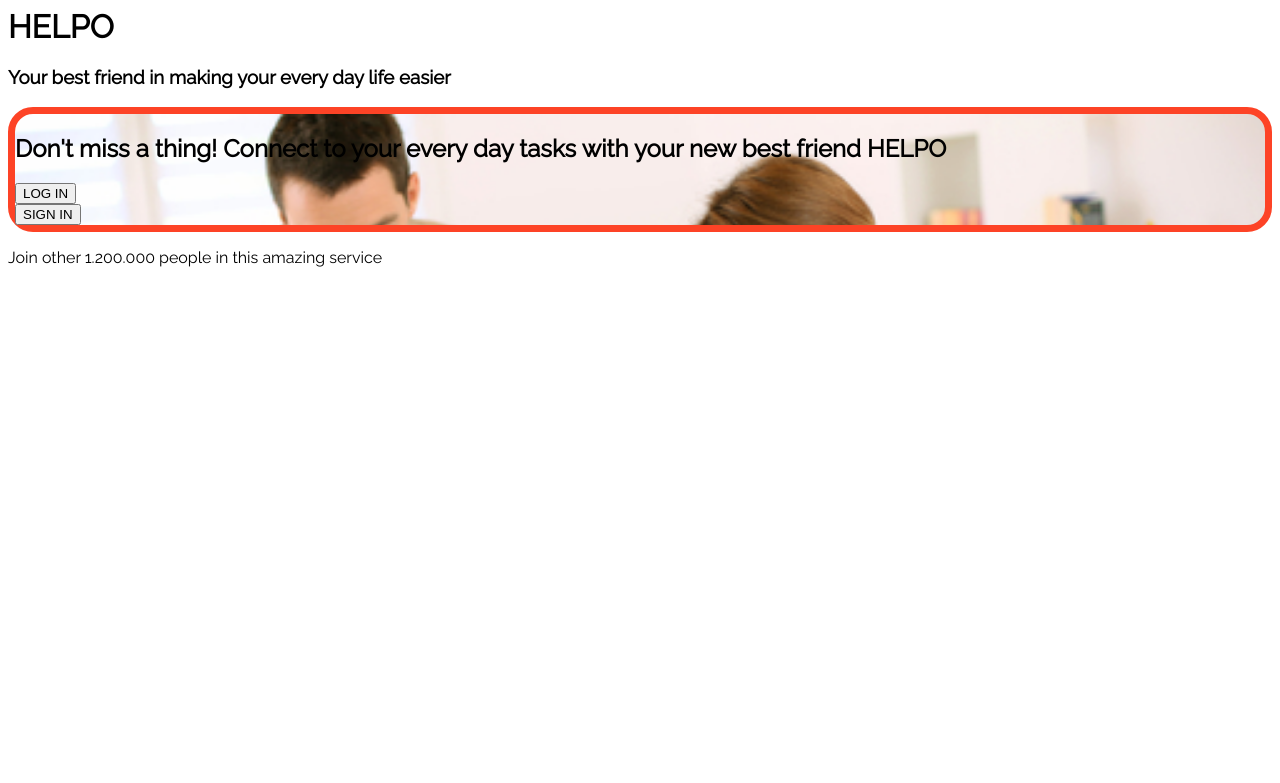
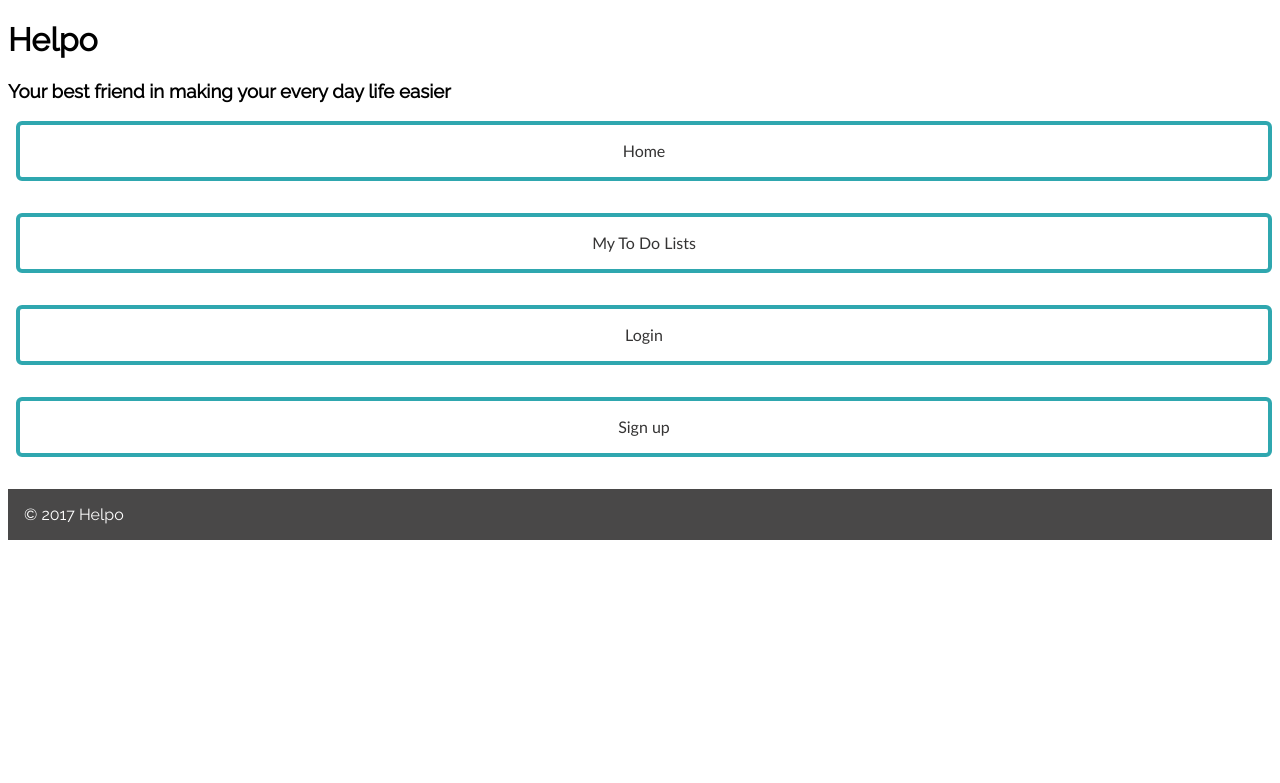
Before and after one commit to francismaria/LTW-SITE, a PHP site: page / in a window 1280 px wide. Shown: the top 783 px of the page. Run offline with PHP 8.4, Linux system fonts and the light colour scheme.

Commit message:
Trying to get things in modules. Started Css. Unfininshed

```diff
--- a/css/stylesheet.css
+++ b/css/stylesheet.css
@@ -1,19 +1,69 @@
-/* Imports Raleway font */
+/* Style */
+
+
+/* Font Imports */
+
 @import url("https://fonts.googleapis.com/css?family=Raleway");
 
-body{
+
+/* Body Style */
+
+body
+{
     font-family: 'Raleway', sans-serif;
 }
 
-header{
-}
-
-header a{
+body > header a
+{
     color: black;
     text-decoration: none;
 }
 
-#interaction_form{
+
+
+/* Menu Style */
+
+#menu > ul
+{
+    padding-left: 0.5em;
+    margin-left: 0em;
+    list-style-type: none;
+}
+
+#menu > ul > li > a
+{
+    font-family: 'Gill Sans', 'Gill Sans MT', Calibri, 'Trebuchet MS', sans-serif;
+    text-decoration: none;
+    color:#353434;
+}
+#menu > ul > li
+{
+    margin-bottom: 2em;
+    padding: 1em 0em;
+    text-align: center;
+    border-style: solid;
+    border-width: 4px;
+    border-radius: 6px;
+    border-color: #2fa7af;
+}
+
+
+/* Footer Style */
+
+body > footer
+{
+    background-color: #494848;
+    padding: 1em;
+    color: #ffffff;
+}
+
+
+
+
+/*
+
+#interaction_form
+{
     background-image: url('../images/reunion.jpg');
     background-repeat: no-repeat;
     background-size: 100%;
@@ -22,6 +72,7 @@ header a{
     border-color: #FD4326;
 }
 
+
 #login_form{
     display: none;
 }
@@ -29,3 +80,5 @@ header a{
 #signup_form{
     display: none;
 }
+
+*/
--- a/index.php
+++ b/index.php
@@ -1,3 +1,21 @@
+<?php
+  //include_once('includes/init.php');
+
+ // include_once('database/category.php');
+  //include_once('database/product.php');
+
+  //$categories = getAllCategories();
+  //$products = getAllProducts();
+
+  include_once('templates/common/header.php');
+  //include_once('templates/category/list_categories.php');
+  //include_once('templates/product/list_products.php');
+  include_once('templates/common/footer.php');
+?>
+
+
+<!--
+
 <html>
 
     <head>
@@ -68,3 +86,5 @@
 
     <script type="text/javascript" src="js/file.js"></script>
 </html>
+
+//-->
--- /dev/null
+++ b/templates/common/footer.php
@@ -0,0 +1,6 @@
+    <footer>
+      &copy; 2017 Helpo
+    </footer>
+
+  </body>
+</html>
--- /dev/null
+++ b/templates/common/header.php
@@ -0,0 +1,25 @@
+<!DOCTYPE html>
+<html>
+    <head>
+        <title>HELPO | To Do List</title>
+        <meta charset="UTF-8" />
+        <meta name="description" content="HELPO is a tool to help you organize your every day life!"/>
+        <link rel="stylesheet" type="text/css" href="css/stylesheet.css"/>
+        <noscript>Your web browser does not support JavaScript. Some features may be disabled. Updated the latest
+            version of your browser.</noscript>
+    </head>
+
+    <body>
+        <header>
+            <h1><a href="#">Helpo</a></h1>
+            <h3>Your best friend in making your every day life easier</h3>
+        </header>
+
+        <nav id="menu">
+            <ul>
+                <li><a href="index.php">Home</a></li>
+                <li><a href="todo_lists.php">My To Do Lists</a></li>
+                <li><a href="action_login.php">Login</a></li>
+                <li><a href="action.signup.php">Sign up</a></li>
+             </ul>
+        </nav>
```
Also changed, not shown: css/layout.css (added, +21 -0 lines), images/todolist.png (added).
